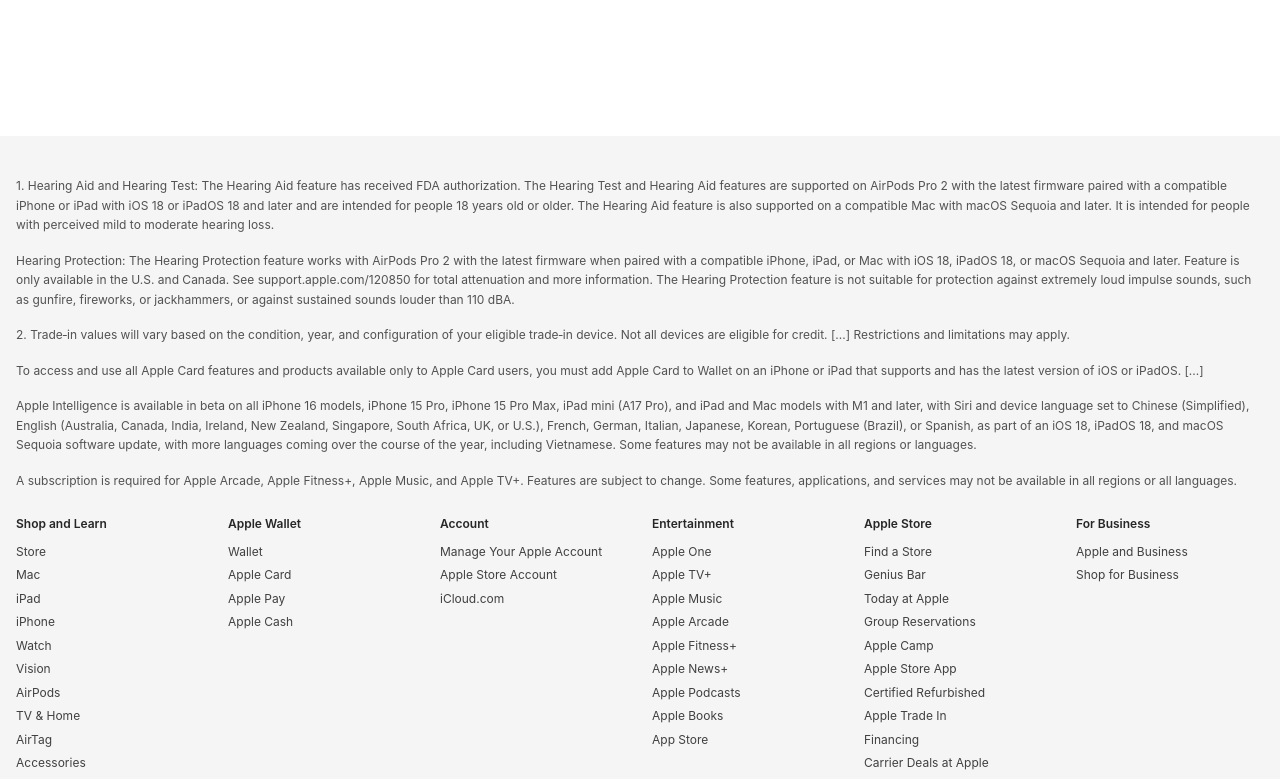
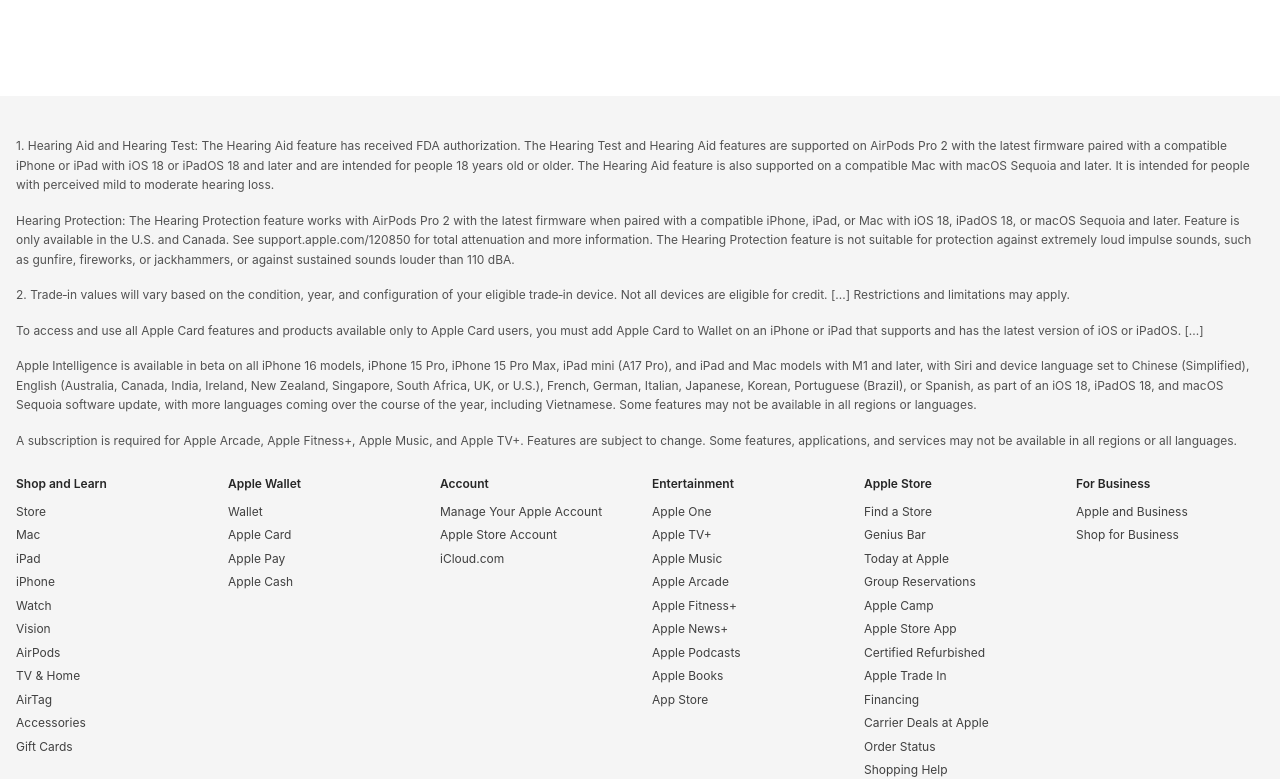
Before and after one commit to Zachary-Wood/Apple-front-end-clone, a Next.js app in the folder my-app/: page / in a window 1280 px wide. Shown: the part 4690-5469 px from the top of the page. Built offline with nearby package versions, Linux system fonts and the light colour scheme.

Commit message:
Finished footer

```diff
--- a/my-app/app/components/Footer.tsx
+++ b/my-app/app/components/Footer.tsx
@@ -2,10 +2,9 @@
 
 export const Footer = () => {
   return (
-    <footer className="bg-neutral-100 text-neutral-600 text-xs leading-relaxed mt-20 w-full">
+    <footer className="bg-neutral-100 text-neutral-600 text-xs leading-relaxed mt-10 w-full">
       <div className="max-w-7xl mx-auto px-4 py-10 space-y-6">
 
-        {/* Legal Text */}
         <div className="space-y-4">
           <p>
             1. Hearing Aid and Hearing Test: The Hearing Aid feature has received FDA authorization. The Hearing Test and Hearing Aid features are supported on AirPods Pro 2 with the latest firmware paired with a compatible iPhone or iPad with iOS 18 or iPadOS 18 and later and are intended for people 18 years old or older. The Hearing Aid feature is also supported on a compatible Mac with macOS Sequoia and later. It is intended for people with perceived mild to moderate hearing loss.
```
